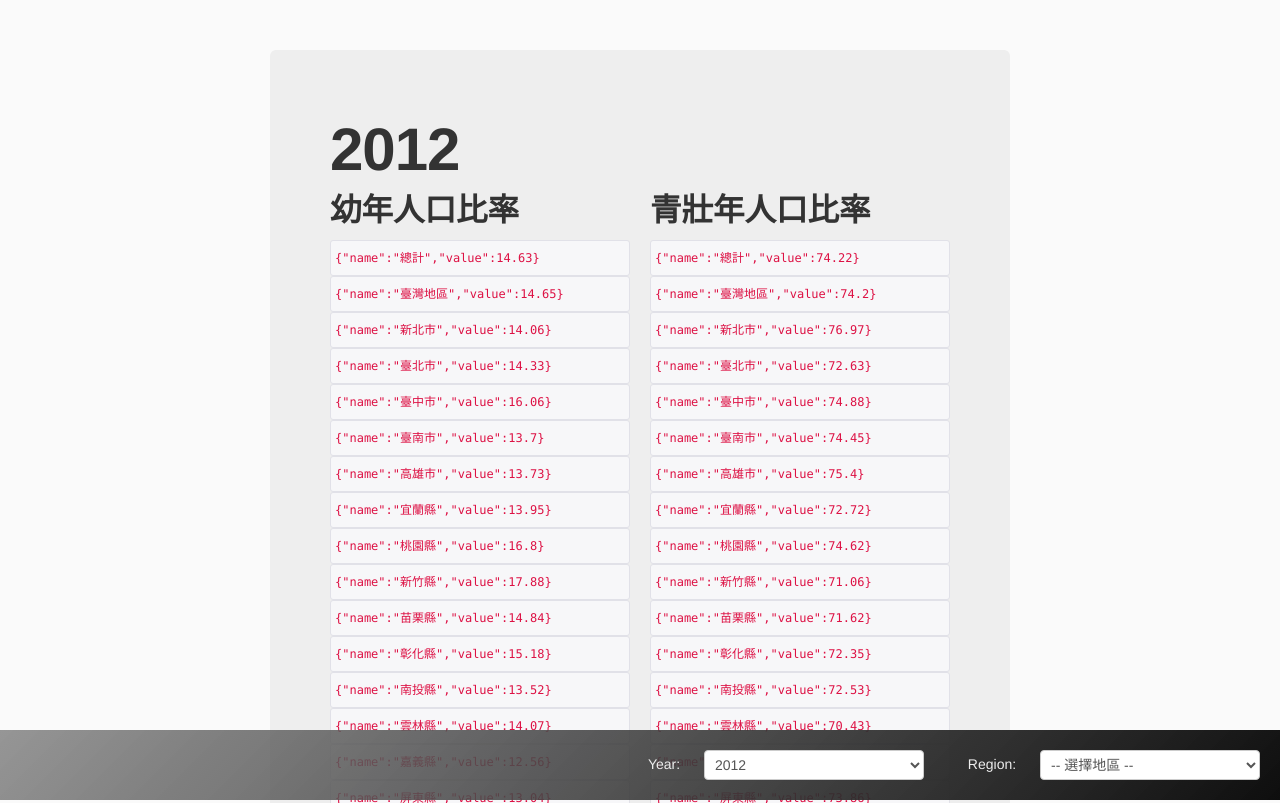
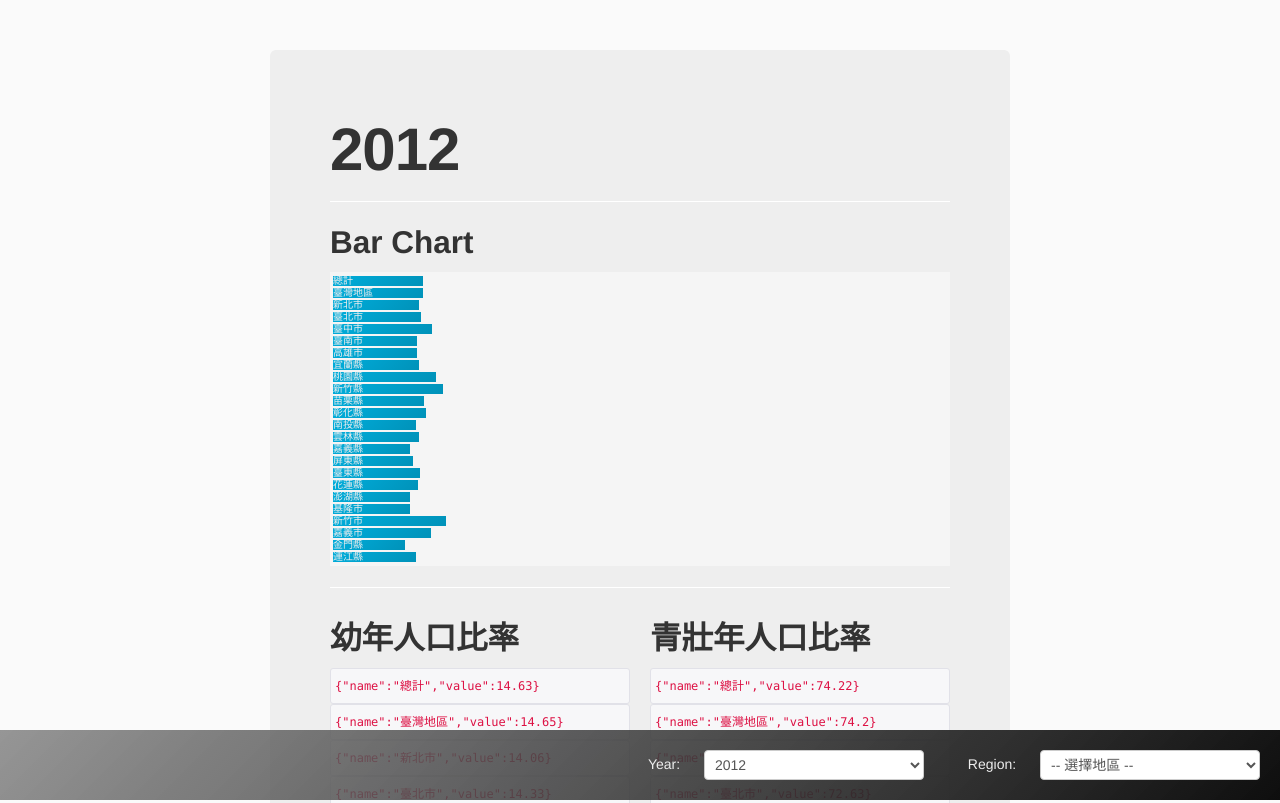
Before and after one commit to gsklee/angular-demo-barchart, a website: page app/index.html in a window 1280 px wide. Shown: the top 803 px of the page. Drawn offline with nearby package versions, Linux system fonts and the light colour scheme; some packages are replaced by stand-ins of ours.

Commit message:
Answer to Quiz 3: Usage of template binding within HTML attribute

```diff
--- a/app/views/main.html
+++ b/app/views/main.html
@@ -1,5 +1,18 @@
 <div class="hero-unit" ng-repeat="data in main.resource | filter: main.filter.year">
     <h1>{{data.year}}</h1>
+    <hr>
+    <h2>Bar Chart</h2>
+    <div class="chart-canvas">
+        <div class="chart-row" ng-repeat="region in data.regions | filter: main.filter.regions">
+            <label class="chart-row-label">{{region.name}}</label>
+            <div class="chart-bar-young" style="width: {{region.value}}%"></div>
+
+            <!--
+            ---- It's very difficult to draw the rest 2 bars here if we don't integrate the data sources
+            --->
+        </div>
+    </div>
+    <hr>
     <div class="row">
         <div class="span4">
             <h2>幼年人口比率</h2>
```
